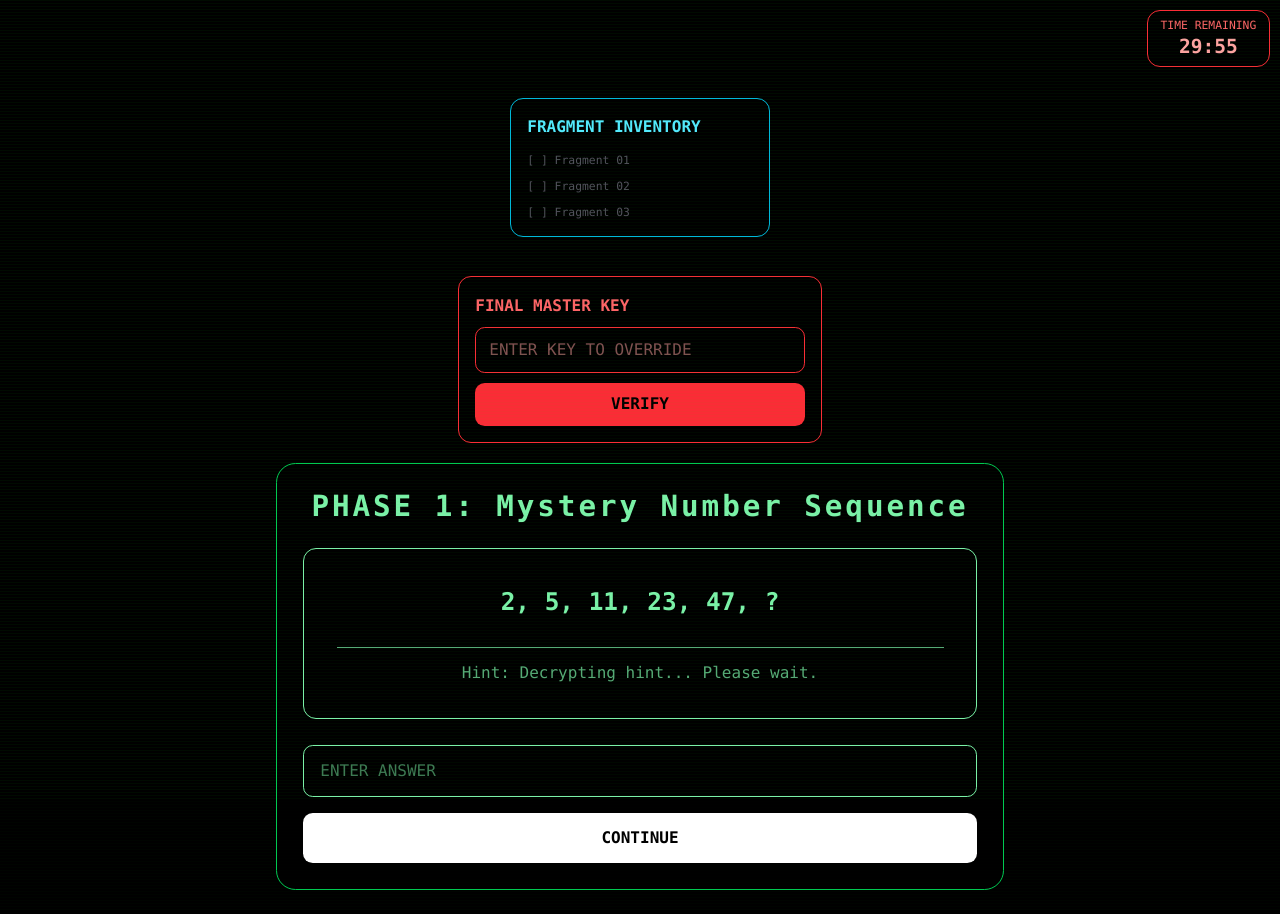
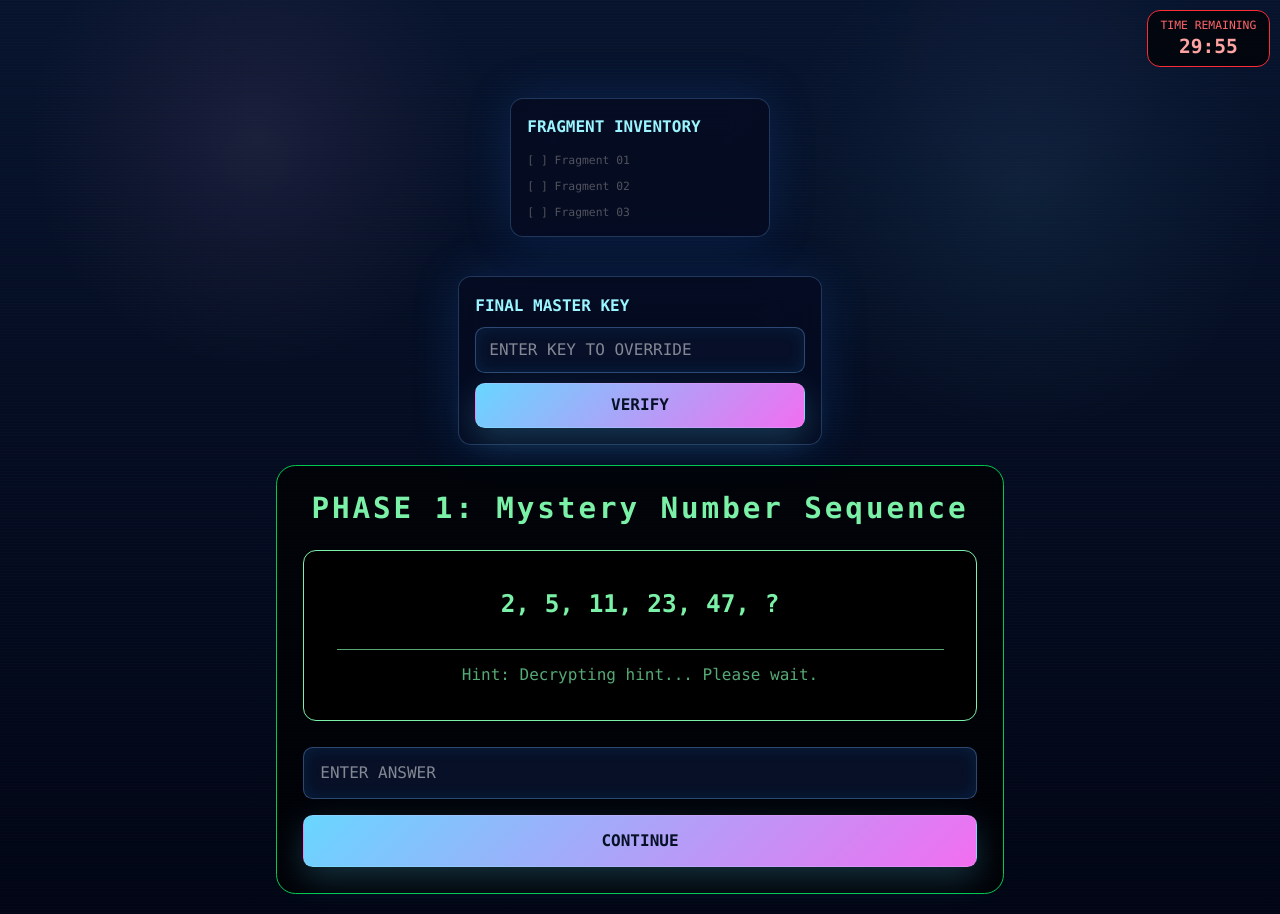
Before and after one commit to Duytd26/fragment-seeker, a React (Vite) app: page / in a window 1280 px wide. Built offline with nearby package versions, Linux system fonts and the light colour scheme.

Commit message:
Redesign UI with TECHFEST 2026 theme

```diff
--- a/src/App.css
+++ b/src/App.css
@@ -1,27 +1,119 @@
+:root {
+  color-scheme: dark;
+}
+
 body {
   margin: 0;
-  background: black;
+  min-height: 100vh;
   overflow-x: hidden;
-  font-family: monospace;
+  font-family: "Inter", "Segoe UI", system-ui, sans-serif;
+  color: #f8fcff;
+  background: radial-gradient(circle at top, rgba(116, 181, 255, 0.28), transparent 24%),
+    radial-gradient(circle at 20% 18%, rgba(255, 108, 199, 0.18), transparent 16%),
+    #030510;
 }
 
-/* SCANLINE EFFECT */
 body::before {
   content: "";
   position: fixed;
   inset: 0;
-  background: repeating-linear-gradient(
-    to bottom,
-    rgba(0, 255, 0, 0.03),
-    rgba(0, 255, 0, 0.03) 1px,
-    transparent 1px,
-    transparent 3px
-  );
+  background-image: radial-gradient(circle at 80% 12%, rgba(255, 102, 214, 0.18), transparent 18%),
+    radial-gradient(circle at 20% 20%, rgba(76, 189, 255, 0.16), transparent 16%),
+    linear-gradient(180deg, rgba(255, 255, 255, 0.03), transparent 35%, rgba(255, 255, 255, 0.03) 65%, transparent 100%);
   pointer-events: none;
-  z-index: 9999;
+  z-index: 0;
 }
 
-/* GLITCH ANIMATION */
+body::after {
+  content: "";
+  position: fixed;
+  inset: 0;
+  background: radial-gradient(circle at 15% 85%, rgba(255, 136, 207, 0.12), transparent 18%),
+    radial-gradient(circle at 70% 80%, rgba(45, 209, 255, 0.12), transparent 20%);
+  pointer-events: none;
+  z-index: 0;
+}
+
+.app-shell {
+  position: relative;
+  min-height: 100vh;
+  z-index: 1;
+}
+
+.app-background-glow {
+  position: fixed;
+  inset: 0;
+  pointer-events: none;
+  mix-blend-mode: screen;
+  z-index: 0;
+  background: radial-gradient(circle at 80% 12%, rgba(255, 102, 214, 0.22), transparent 18%),
+    radial-gradient(circle at 20% 18%, rgba(76, 189, 255, 0.18), transparent 16%);
+}
+
+.page-scene {
+  position: relative;
+  min-height: 100vh;
+  background: radial-gradient(circle at 20% 15%, rgba(255, 175, 224, 0.08), transparent 18%),
+    radial-gradient(circle at 80% 20%, rgba(96, 219, 255, 0.08), transparent 20%),
+    linear-gradient(180deg, rgba(8, 20, 48, 0.96), rgba(2, 5, 22, 0.96));
+}
+
+.poster-card {
+  background: rgba(5, 12, 34, 0.82);
+  border: 1px solid rgba(109, 182, 255, 0.26);
+  box-shadow: 0 0 48px rgba(40, 120, 255, 0.18);
+  backdrop-filter: blur(18px);
+}
+
+.neon-title {
+  color: #d5fbff;
+  text-shadow: 0 0 20px rgba(83, 203, 255, 0.4), 0 0 36px rgba(255, 108, 214, 0.18);
+}
+
+.neon-accent {
+  color: #9bf5ff;
+}
+
+.glow-button {
+  background: linear-gradient(135deg, #68d6ff 0%, #f26ef1 100%);
+  color: #061026;
+  box-shadow: 0 12px 32px rgba(92, 216, 255, 0.22);
+  border: 1px solid rgba(255, 255, 255, 0.12);
+}
+
+.glow-button:hover {
+  transform: translateY(-1px);
+  filter: brightness(1.04);
+}
+
+.cyber-input {
+  background: rgba(8, 18, 42, 0.92);
+  border: 1px solid rgba(116, 181, 255, 0.35);
+  color: #e9f7ff;
+  box-shadow: inset 0 0 16px rgba(25, 147, 255, 0.12);
+}
+
+.cyber-input::placeholder {
+  color: rgba(255, 255, 255, 0.5);
+}
+
+.panel-hero {
+  border: 1px solid rgba(255, 255, 255, 0.08);
+  background: linear-gradient(180deg, rgba(8, 19, 54, 0.96), rgba(2, 5, 22, 0.96));
+}
+
+.badge {
+  display: inline-flex;
+  align-items: center;
+  justify-content: center;
+  padding: 0.45rem 0.85rem;
+  border-radius: 999px;
+  background: rgba(255, 255, 255, 0.06);
+  border: 1px solid rgba(255, 255, 255, 0.08);
+  color: #8ff4ff;
+  backdrop-filter: blur(12px);
+}
+
 @keyframes glitch {
   0% {
     transform: translate(0);
--- a/src/App.jsx
+++ b/src/App.jsx
@@ -4,6 +4,7 @@ import {
   Route,
 } from "react-router-dom";
 
+import "./App.css";
 import MainGame from "./pages/MainGame";
 import ScanPage from "./pages/ScanPage";
 import FinalPage from "./pages/FinalPage";
@@ -11,19 +12,15 @@ import FinalPage from "./pages/FinalPage";
 export default function App() {
 
   return (
-
+    <div className="app-shell">
+      <div className="app-background-glow" />
       <BrowserRouter>
-
         <Routes>
-
           <Route path="/" element={<MainGame />} />
-
           <Route path="/scan" element={<ScanPage />} />
-
           <Route path="/final" element={<FinalPage />} />
-
         </Routes>
-
       </BrowserRouter>
+    </div>
   );
 }
--- a/src/pages/FinalPage.jsx
+++ b/src/pages/FinalPage.jsx
@@ -224,7 +224,7 @@ export default function FinalPage() {
 
   const screenClass = `
     min-h-screen bg-black text-yellow-300 flex flex-col items-center justify-center p-4 md:p-8
-    font-mono relative overflow-hidden transition-all duration-300 touch-none
+    font-mono relative overflow-hidden transition-all duration-300 touch-none page-scene
     ${severeError ? "scale-[1.02] blur-[1px] translate-x-2 -translate-y-1 duration-75" : ""}
   `;
 
@@ -266,12 +266,12 @@ export default function FinalPage() {
         <div className="h-full w-full bg-[linear-gradient(rgba(255,255,0,0.15)_1px,transparent_1px)] bg-[size:100%_3px]" />
       </div>
 
-      <div className="z-10 text-center w-full max-w-6xl mt-12 md:mt-0 px-2 overflow-hidden">
-        <p className="tracking-[0.2em] md:tracking-[0.5em] text-yellow-500 mb-2 md:mb-4 animate-pulse text-xs md:text-base">
+      <div className="z-10 text-center w-full max-w-6xl mt-12 md:mt-0 px-2 overflow-hidden poster-card p-6 md:p-8 rounded-[2rem]">
+        <p className="tracking-[0.2em] md:tracking-[0.5em] text-yellow-500 mb-2 md:mb-4 animate-pulse text-xs md:text-base neon-accent">
           {isAssembled ? "IMAGE RECONSTRUCTED" : "DATA FRAGMENTED: 5 PARTS"}
         </p>
 
-        <h1 className="text-[1.3rem] sm:text-3xl md:text-5xl lg:text-7xl font-black mb-6 md:mb-10 text-yellow-300 tracking-wider md:tracking-widest whitespace-nowrap overflow-hidden text-ellipsis">
+        <h1 className="text-[1.3rem] sm:text-3xl md:text-5xl lg:text-7xl font-black mb-6 md:mb-10 text-yellow-300 tracking-wider md:tracking-widest whitespace-nowrap overflow-hidden text-ellipsis neon-title">
           THE HIDDEN SIGNAL
         </h1>
 
@@ -350,12 +350,12 @@ export default function FinalPage() {
               value={finalKey}
               onChange={(e) => setFinalKey(e.target.value)}
               placeholder="FINAL KEY"
-              className={`w-full bg-black border rounded-lg md:rounded-xl px-4 py-3 md:px-5 md:py-4 mb-4 outline-none uppercase text-center text-lg md:text-2xl tracking-widest transition-colors duration-300 ${severeError ? "border-red-600 bg-red-900/20 text-white placeholder-red-300" : "border-yellow-500 text-yellow-200"}`}
+              className={`w-full cyber-input border rounded-lg md:rounded-xl px-4 py-3 md:px-5 md:py-4 mb-4 outline-none uppercase text-center text-lg md:text-2xl tracking-widest transition-colors duration-300 ${severeError ? "border-red-600 bg-red-900/20 text-white placeholder-red-300" : "border-yellow-500 text-yellow-200"}`}
               onKeyDown={(e) => e.key === "Enter" && checkFinalKey()}
             />
             <button
               onClick={checkFinalKey}
-              className={`w-full font-black py-3 md:py-4 rounded-lg md:rounded-xl text-base md:text-xl transition-all duration-300 ${severeError ? "bg-red-600 text-white" : "bg-yellow-500 hover:bg-yellow-400 text-black"}`}
+              className={`w-full font-black py-3 md:py-4 rounded-lg md:rounded-xl text-base md:text-xl transition-all duration-300 glow-button ${severeError ? "bg-red-600 text-white" : "text-black"}`}
             >
               RESTORE ARCHIVE
             </button>
--- a/src/pages/MainGame.jsx
+++ b/src/pages/MainGame.jsx
@@ -427,6 +427,7 @@ export default function MainGame() {
     overflow-y-auto
     relative
     transition-all
+    page-scene
     ${glitch ? "scale-[1.002] duration-150" : "duration-300"}
     ${severeError ? "scale-[1.02] blur-[1px] translate-x-2 -translate-y-1 duration-75" : ""}
   `;
@@ -474,8 +475,9 @@ export default function MainGame() {
         rounded-2xl
         bg-black/70
         p-5
+        poster-card
       ">
-        <p className="text-cyan-300 mb-4 font-bold">
+        <p className="text-cyan-300 mb-4 font-bold neon-accent">
           FRAGMENT INVENTORY
         </p>
         <div className="space-y-3 text-sm">
@@ -502,8 +504,9 @@ export default function MainGame() {
         bg-black/80
         p-5
         rounded-2xl
+        poster-card
       ">
-        <p className="text-red-400 mb-3 font-bold">
+        <p className="text-red-400 mb-3 font-bold neon-accent">
           FINAL MASTER KEY
         </p>
         <input
@@ -511,7 +514,7 @@ export default function MainGame() {
           onChange={(e) => setMasterKey(e.target.value)}
           placeholder="ENTER KEY TO OVERRIDE"
           className={`
-            w-full bg-black border px-4 py-3 rounded-xl mb-3 outline-none uppercase transition-colors
+            w-full cyber-input border px-4 py-3 rounded-xl mb-3 outline-none uppercase transition-colors
             ${severeError ? "border-red-600 text-white bg-red-900/30" : "border-red-500 text-red-300"}
           `}
           onKeyDown={(e) => e.key === 'Enter' && checkMasterKey()}
@@ -520,13 +523,13 @@ export default function MainGame() {
           onClick={checkMasterKey}
           className="
             w-full
-            bg-red-500
-            hover:bg-red-400
+            glow-button
+            hover:brightness-105
             text-black
             font-black
             py-3
             rounded-xl
-            transition-colors
+            transition-all
           "
         >
           VERIFY
@@ -609,8 +612,8 @@ export default function MainGame() {
               onChange={(e) => setAnswerInput(e.target.value)}
               placeholder="ENTER ANSWER"
               className={`
-                w-full bg-black border rounded-xl px-5 py-4 mb-5 uppercase outline-none transition-colors duration-300
-                ${severeError ? "border-red-600 bg-red-900/20 text-white placeholder-red-300" : ""}
+                w-full cyber-input border rounded-xl px-5 py-4 mb-5 uppercase outline-none transition-colors duration-300
+                ${severeError ? "border-red-600 bg-red-900/20 text-white placeholder-red-300" : "border-cyan-500 text-cyan-100"}
               `}
               onKeyDown={(e) => e.key === 'Enter' && checkAnswer(
                 currentQuestion.answer,
@@ -628,8 +631,8 @@ export default function MainGame() {
                 )
               }
               className={`
-                w-full font-black py-4 rounded-xl transition-all duration-300
-                ${severeError ? "bg-red-600 text-white" : "bg-white text-black hover:scale-[1.01]"}
+                w-full font-black py-4 rounded-xl transition-all duration-300 glow-button
+                ${severeError ? "bg-red-600 text-white" : "text-black"}
               `}
             >
               CONTINUE
```
Also changed, not shown: src/pages/ScanPage.jsx (+7 -7 lines). Lines whose indentation alone changed are shown as unchanged.
